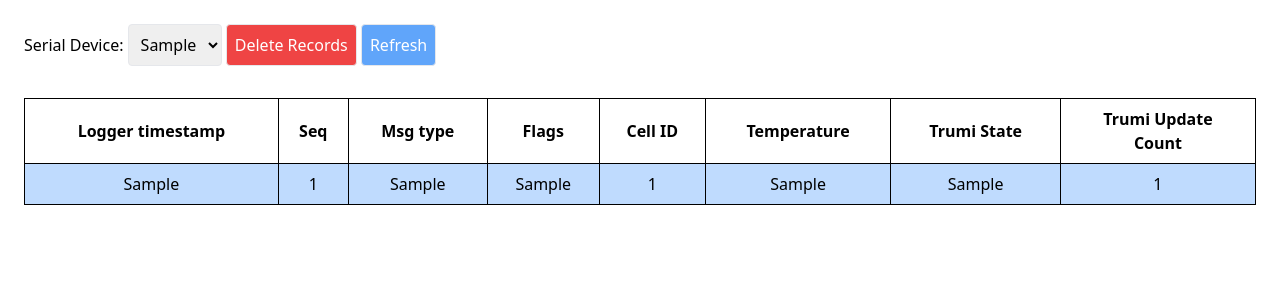
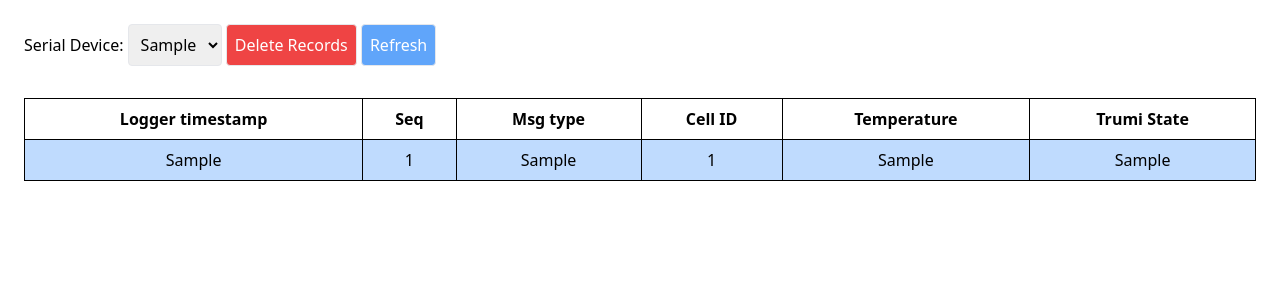
Before and after one commit to jimmythemonk/ALIR_TESTS, a Django app: page / in a window 1280 px wide. Shown: the top 300 px of the page. Run offline with Django 4.2, Linux system fonts and the light colour scheme; tables that the repository leaves empty hold one stand-in row (values such as "Sample post"); parts of the project's set-up code (start-up, migrations or seed data) failed here and were passed over; some libraries are stand-ins or nearby versions.

Commit message:
Update html table headers

```diff
--- a/hermes/n5_lgr_backend/templates/n5_lgr_backend/backend.html
+++ b/hermes/n5_lgr_backend/templates/n5_lgr_backend/backend.html
@@ -77,11 +77,11 @@
                     <th>Logger timestamp</th>
                     <th>Seq</th>
                     <th>Msg type</th>
-                    <th>Flags</th>
+                    {% comment %} <th>Flags</th>                 {% endcomment %}
                     <th>Cell ID</th>
                     <th>Temperature</th>
                     <th>Trumi State</th>
-                    <th>Trumi Update<br>Count</th>
+                    {% comment %} <th>Trumi Update<br>Count</th>                 {% endcomment %}
                     {% comment %} <th>Trumi State<br>Timestamp</th>                 {% endcomment %}
                 </tr>
                 {% for data in page_obj  %}
@@ -93,19 +93,19 @@
                         <td> {{ data.lgr_msg_ts}} </td>
                         <td> {{ data.seq_num}} </td>
                         <td> {{ data.msg_type}} </td>
-                        <td> {{ data.flags}} </td>
+                        {% comment %} <td> {{ data.flags}} </td>                 {% endcomment %}
                         <td> {{ data.cell_id}} </td>
                         <td> {{ data.actual_temp}} </td>
                         <td> {{ data.trumi_st}} </td>
-                        <td> {{ data.trumi_st_upd_count}} </td>
+                        {% comment %} <td> {{ data.trumi_st_upd_count}} </td>                 {% endcomment %}
                     </tr>
                     <tr class="more-info bg-yellow-200">
                         <td colspan="9" style="text-align: left;">
                             Message timestamp: {{ data.msg_gen_ts }}
                             <br></br>
-                            Cell ID timestamp: {{ data.cell_id_ts }}
-                            <br></br>
-                            Trumi Update timestamp: {{ data.trumi_st_upd_ts }}
+                            Last Cell ID switch timestamp: {{ data.cell_id_ts }}
+                            {% comment %} <br></br>
+                            Last Trumi Update timestamp: {{ data.trumi_st_upd_ts }} {% endcomment %}
                             <br></br>
                             Payload:<br>{{ data.payload|linebreaksbr|safe }}
                         </td>
```
